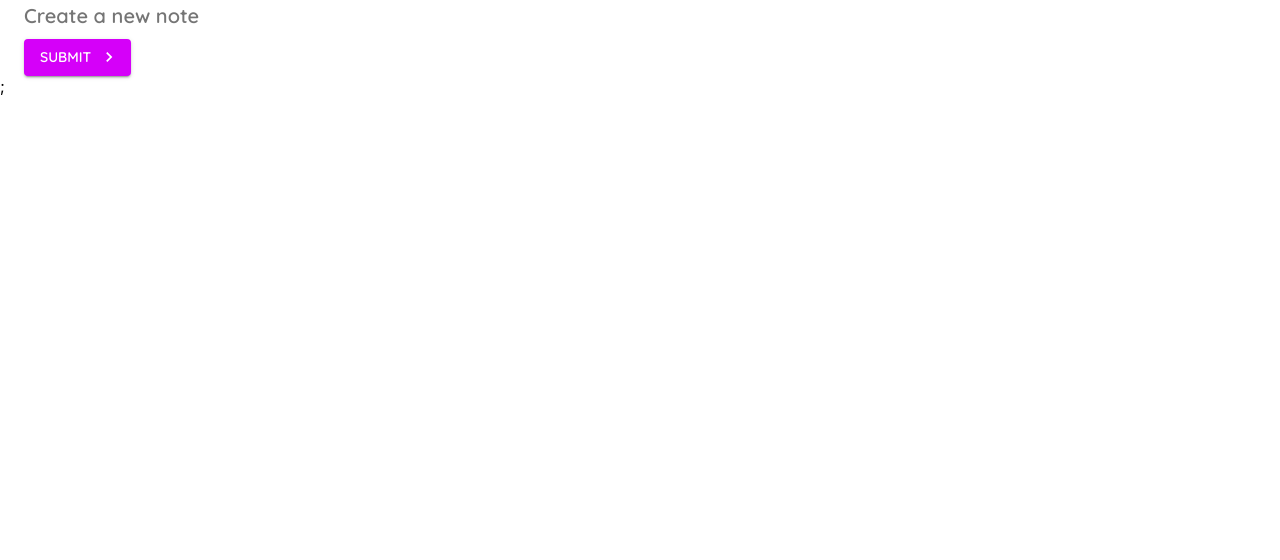
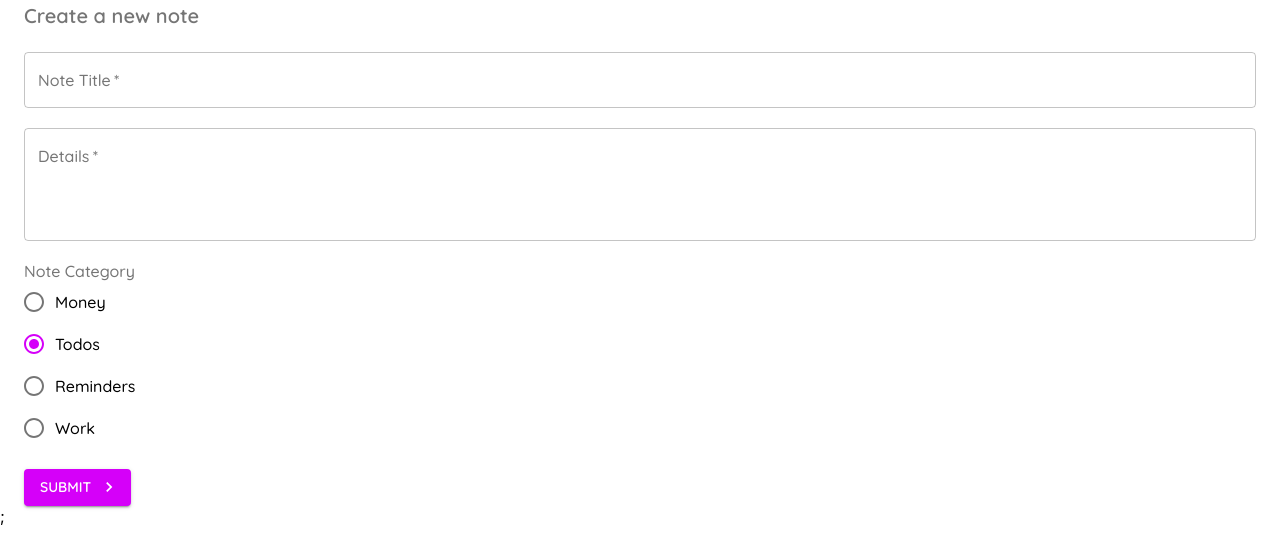
Before and after one commit to davidscarmo/material-ui-tutorial-the-net-ninja, a Next.js app: page /Create in a window 1280 px wide. Shown: the top 560 px of the page. Built offline with nearby package versions, Linux system fonts and the light colour scheme.

Commit message:
material-ui forms components

```diff
--- a/src/pages/Create/index.tsx
+++ b/src/pages/Create/index.tsx
@@ -1,14 +1,49 @@
-import React from "react";
+import React, { FormEvent, useState } from "react";
+import { FormControlLabel, makeStyles } from "@material-ui/core";
+
 import Typography from "@material-ui/core/Typography";
 import Button from "@material-ui/core/Button";
 import Container from "@material-ui/core/Container";
 import KeyboardArrowRightIcon from "@material-ui/icons/KeyboardArrowRight";
-import { makeStyles } from "@material-ui/core";
+import TextField from "@material-ui/core/TextField";
+import Radio from "@material-ui/core/Radio";
+import RadioGroup from "@material-ui/core/RadioGroup";
+import FormControl from "@material-ui/core/FormControl";
+import FormLabel from "@material-ui/core/FormLabel";
 
-const useStyles = makeStyles({});
+export const useStyles = makeStyles({
+  field: {
+    marginTop: 20,
+    marginBottom: 20,
+    display: "block",
+  },
+});
 
 export default function Create() {
-  // const classes = useStyles();
+  const classes = useStyles();
+  const [title, setTitle] = useState("");
+  const [details, setDetails] = useState("");
+  const [titleError, setTitleError] = useState(false);
+  const [detailsError, setDetailsErrors] = useState(false);
+  const [category, setCategory] = useState("todos");
+
+  const handleSubmit = (e: FormEvent) => {
+    e.preventDefault();
+
+    setTitleError(false);
+    setDetailsErrors(false);
+
+    if (title == "") {
+      setTitleError(true);
+    }
+    if (details == "") {
+      setDetailsErrors(true);
+    }
+
+    if (title && details) {
+      console.log(title, details, category);
+    }
+  };
   return (
     <>
       {" "}
@@ -21,16 +56,62 @@ export default function Create() {
         >
           Create a new note
         </Typography>
-
+        <form noValidate autoComplete="off" onSubmit={handleSubmit}>
+          <TextField
+            onChange={(e) => setTitle(e.target.value)}
+            className={classes.field}
+            label="Note Title"
+            variant="outlined"
+            color="secondary"
+            fullWidth
+            required
+            error={titleError}
+          />
+          <TextField
+            onChange={(e) => setDetails(e.target.value)}
+            className={classes.field}
+            label="Details"
+            variant="outlined"
+            multiline
+            rows={4}
+            color="secondary"
+            fullWidth
+            required
+            error={detailsError}
+          />
+          <FormControl className={classes.field}>
+            <FormLabel>Note Category </FormLabel>
+            <RadioGroup
+              value={category}
+              onChange={(e) => setCategory(e.target.value)}
+            >
+              <FormControlLabel
+                value="money"
+                control={<Radio />}
+                label="Money"
+              />
+              <FormControlLabel
+                value="todos"
+                control={<Radio />}
+                label="Todos"
+              />
+              <FormControlLabel
+                value="reminders"
+                control={<Radio />}
+                label="Reminders"
+              />
+              <FormControlLabel value="work" control={<Radio />} label="Work" />
+            </RadioGroup>
+          </FormControl>
           <Button
             type="submit"
             color="secondary"
             variant="contained"
-          onClick={() => console.log("You clicked me")}
             endIcon={<KeyboardArrowRightIcon />}
           >
             Submit
           </Button>
+        </form>
         {/* Icons
         <br />
         <AcUnitOutlinedIcon />
--- a/src/pages/_document.tsx
+++ b/src/pages/_document.tsx
@@ -1,4 +1,6 @@
 import Document, { Html, Head, Main, NextScript } from "next/document";
+import React from "react";
+import { ServerStyleSheets } from "@material-ui/styles";
 
 export default class MyDocument extends Document {
   render() {
@@ -20,3 +22,25 @@ export default class MyDocument extends Document {
     );
   }
 }
+
+MyDocument.getInitialProps = async (ctx) => {
+  // Render app and page and get the context of the page with collected side effects.
+  const sheets = new ServerStyleSheets();
+  const originalRenderPage = ctx.renderPage;
+
+  ctx.renderPage = () =>
+    originalRenderPage({
+      enhanceApp: (App) => (props) => sheets.collect(<App {...props} />),
+    });
+
+  const initialProps = await Document.getInitialProps(ctx);
+
+  return {
+    ...initialProps,
+    // Styles fragment is rendered after the app and page rendering finish.
+    styles: [
+      ...React.Children.toArray(initialProps.styles),
+      sheets.getStyleElement(),
+    ],
+  };
+};
```
Lines whose indentation alone changed are shown as unchanged.
